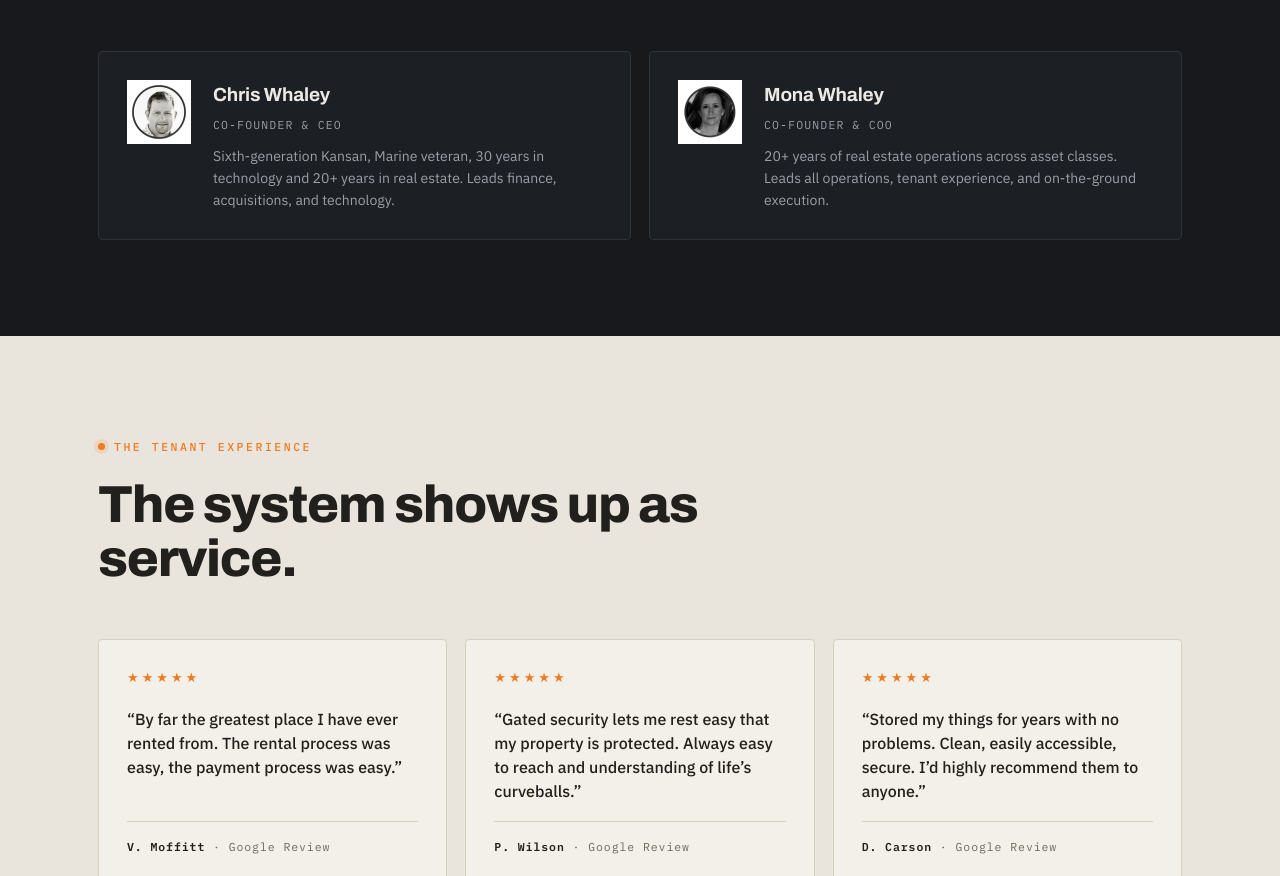
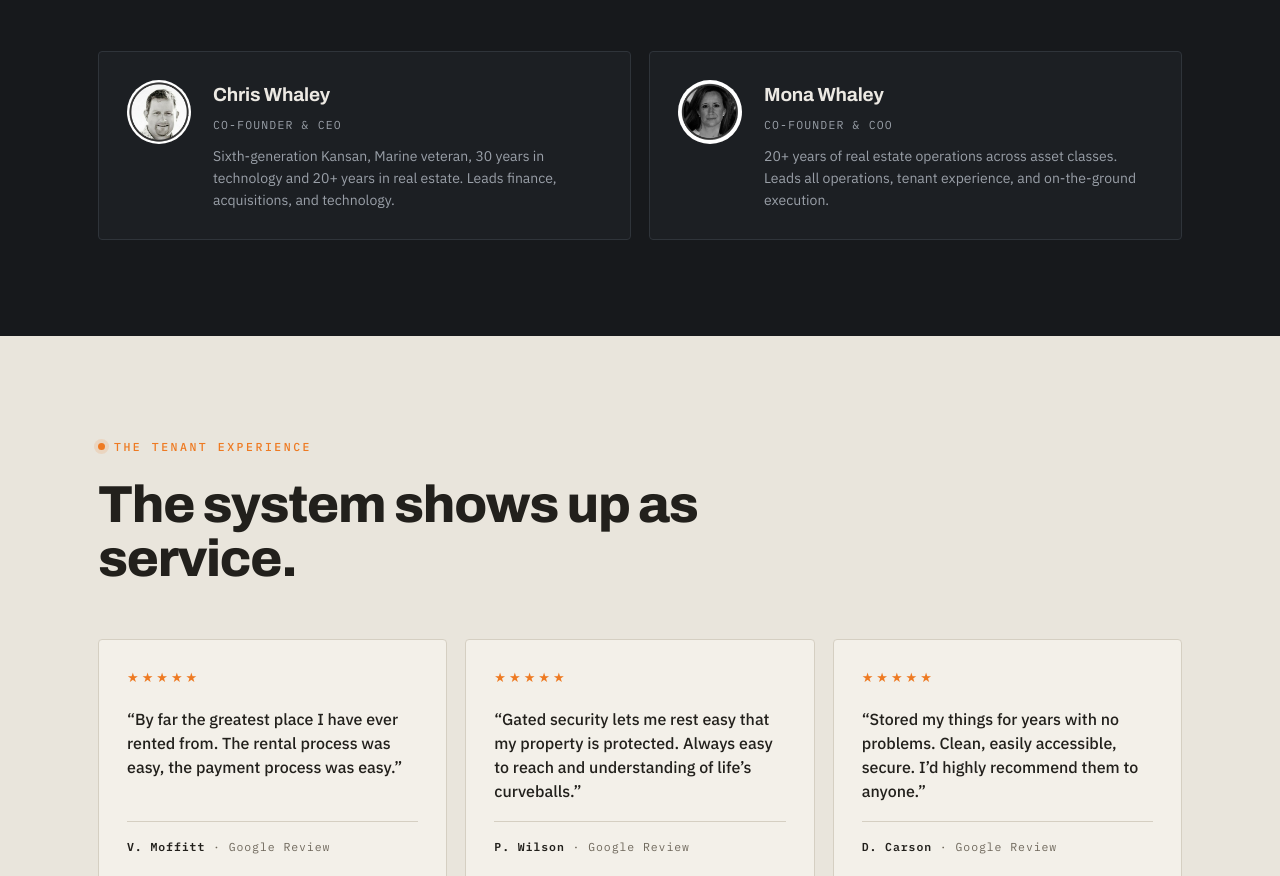
Before and after one commit to ccwhaley-star/midweststorage, a website: page index.html in a window 1280 px wide. Shown: the part 3003-3879 px from the top of the page. Drawn offline with Linux system fonts and the light colour scheme.

Commit message:
fix: circular clip on headshots to hide baked-in white border

```diff
--- a/css/styles.css
+++ b/css/styles.css
@@ -1798,11 +1798,14 @@ body.nav-open {
   width: 64px;
   height: 64px;
   flex: 0 0 64px;
+  border-radius: 50%;
+  overflow: hidden;
 }
 .team-photo {
   width: 100%;
   height: 100%;
-  object-fit: contain;
+  object-fit: cover;
+  transform: scale(1.1);
 }
 .mono-avatar {
   width: 64px;
```
